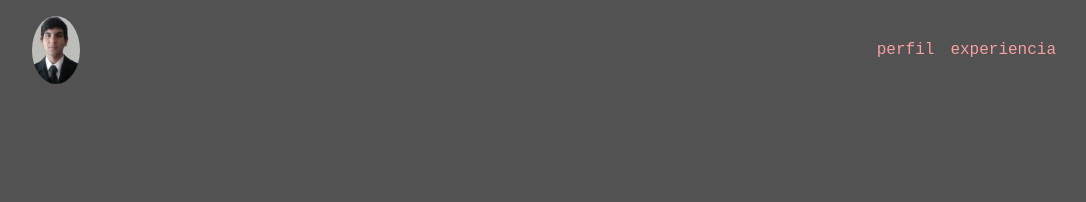
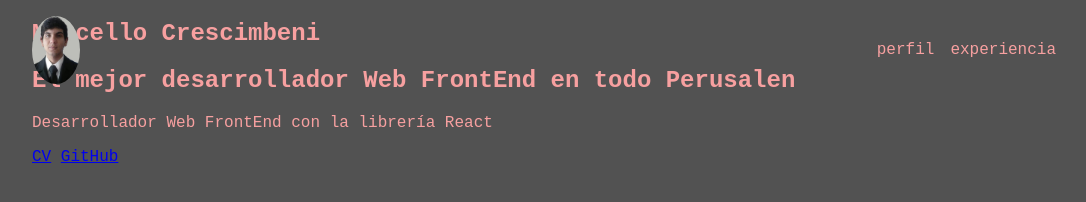
Before and after one commit to MarcelloCQ/Portfolio, a plain HTML site: page index.html in a window 1280 px wide. Shown: the whole page, without its empty margins (96-1182 px from the left). Drawn offline with Linux system fonts and the light colour scheme.

Commit message:
arreglos

```diff
--- a/index.html
+++ b/index.html
@@ -32,6 +32,27 @@
       </div>
     </nav>
   </header>
+  <article class="section">
+    <div class="container">
+      <div class="card">
+        <div class="card__header">
+          <h1>
+            Marcello Crescimbeni
+          </h1>
+        </div>
+        <div class="card__body">
+          <h2 class="card__subtitle">El mejor desarrollador Web FrontEnd en todo Perusalen</h2>
+          <p class="card__text">Desarrollador Web FrontEnd con la librería React</p>
+        </div>
+        <div class="card__footer">
+          <div class="buttons">
+            <a href="#" class="button">CV</a>
+            <a href="#" class="button">GitHub</a>
+          </div>
+        </div>
+      </div>
+    </div>
+  </article>
 
 </body>
 
```
